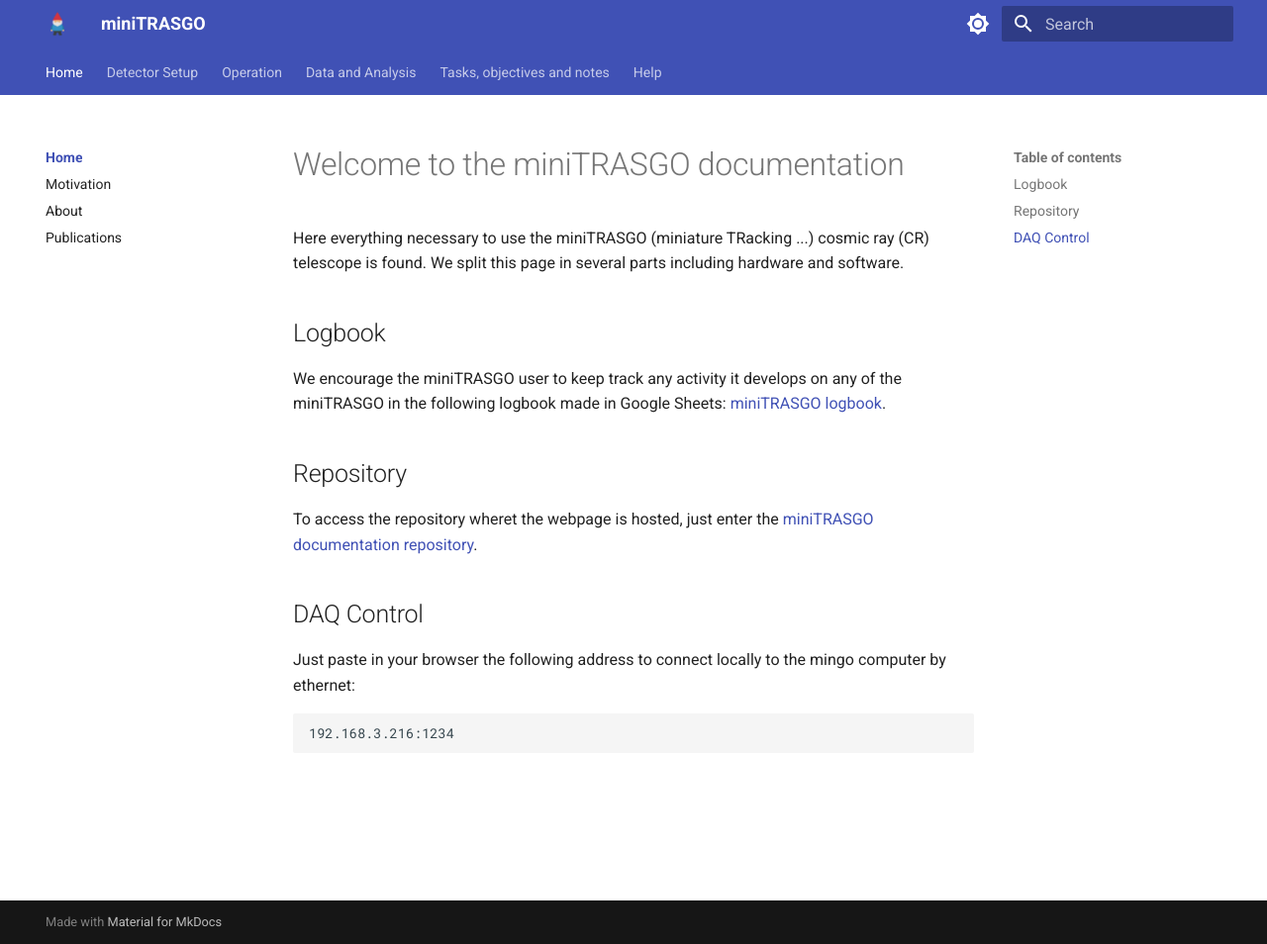
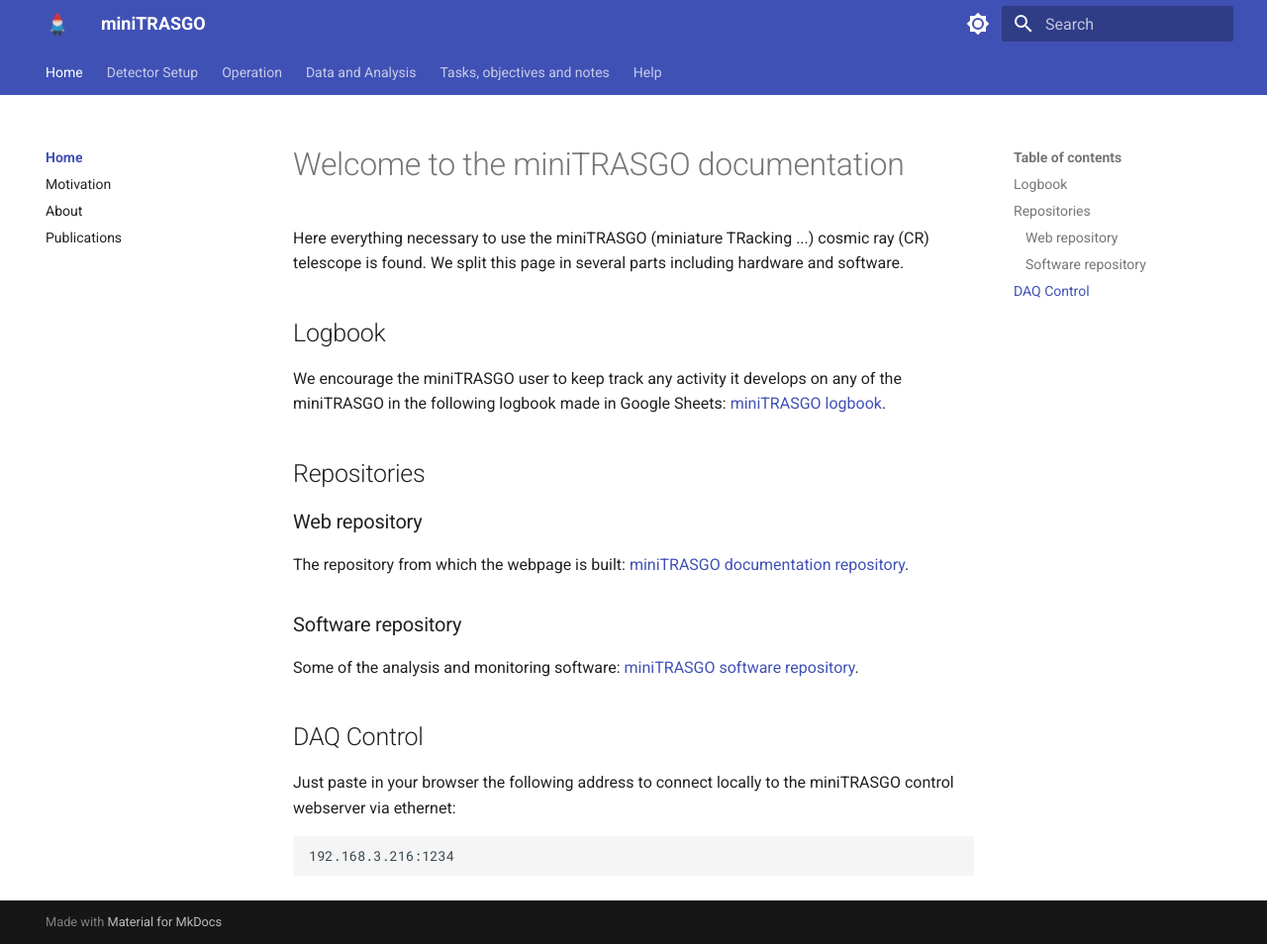
Before and after one commit to cayesoneira/miniTRASGO-documentation, an MkDocs documentation site: the page built from docs/index.md, in a window 1280 px wide and 954 px high. Shown: the whole window at 99% size. Built offline with MkDocs 1.6.1 and Material for MkDocs 9.7.7, drawn with Linux system fonts in a browser that asks for light colours.

Commit message:
Update index.md

```diff
--- a/docs/index.md
+++ b/docs/index.md
@@ -4,10 +4,15 @@
 ## Logbook
 We encourage the miniTRASGO user to keep track any activity it develops on any of the miniTRASGO in the following logbook made in Google Sheets: [miniTRASGO logbook](https://docs.google.com/spreadsheets/d/12n6DfQ32oXcRKpHaolfAoO3pKVVrrWzk7TBOIZ0N6ro/edit?usp=sharing).
 
-## Repository
-To access the repository wheret the webpage is hosted, just enter the [miniTRASGO documentation repository](https://github.com/cayesoneira/miniTRASGO).
+## Repositories
+
+### Web repository
+The repository from which the webpage is built: [miniTRASGO documentation repository](https://github.com/cayesoneira/miniTRASGO).
+
+### Software repository
+Some of the analysis and monitoring software: [miniTRASGO software repository](https://github.com/cayesoneira/miniTRASGO-analysis/tree/main).
 
 ## DAQ Control
-Just paste in your browser the following address to connect locally to the mingo computer by ethernet:
+Just paste in your browser the following address to connect locally to the miniTRASGO control webserver via ethernet:
 
     192.168.3.216:1234
```
